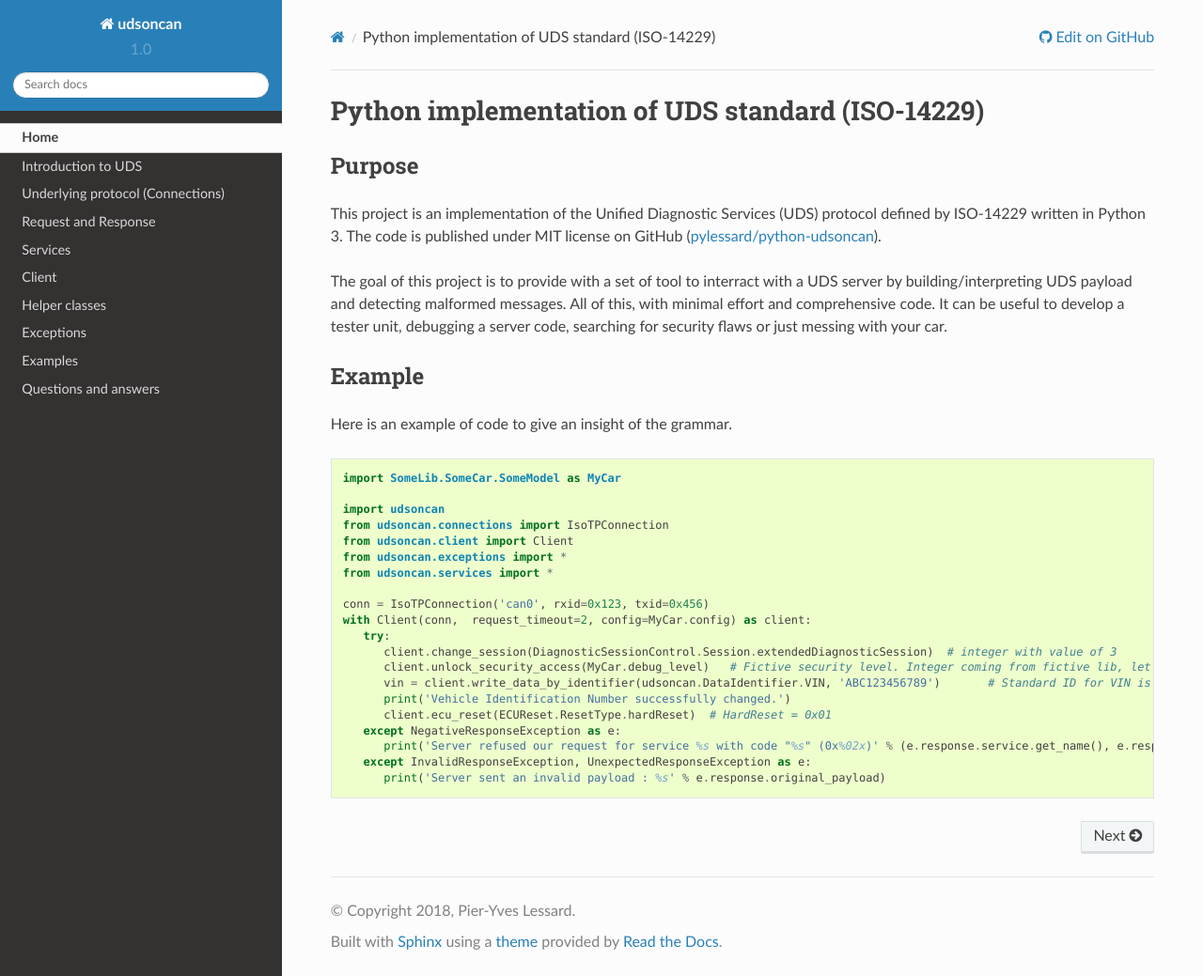
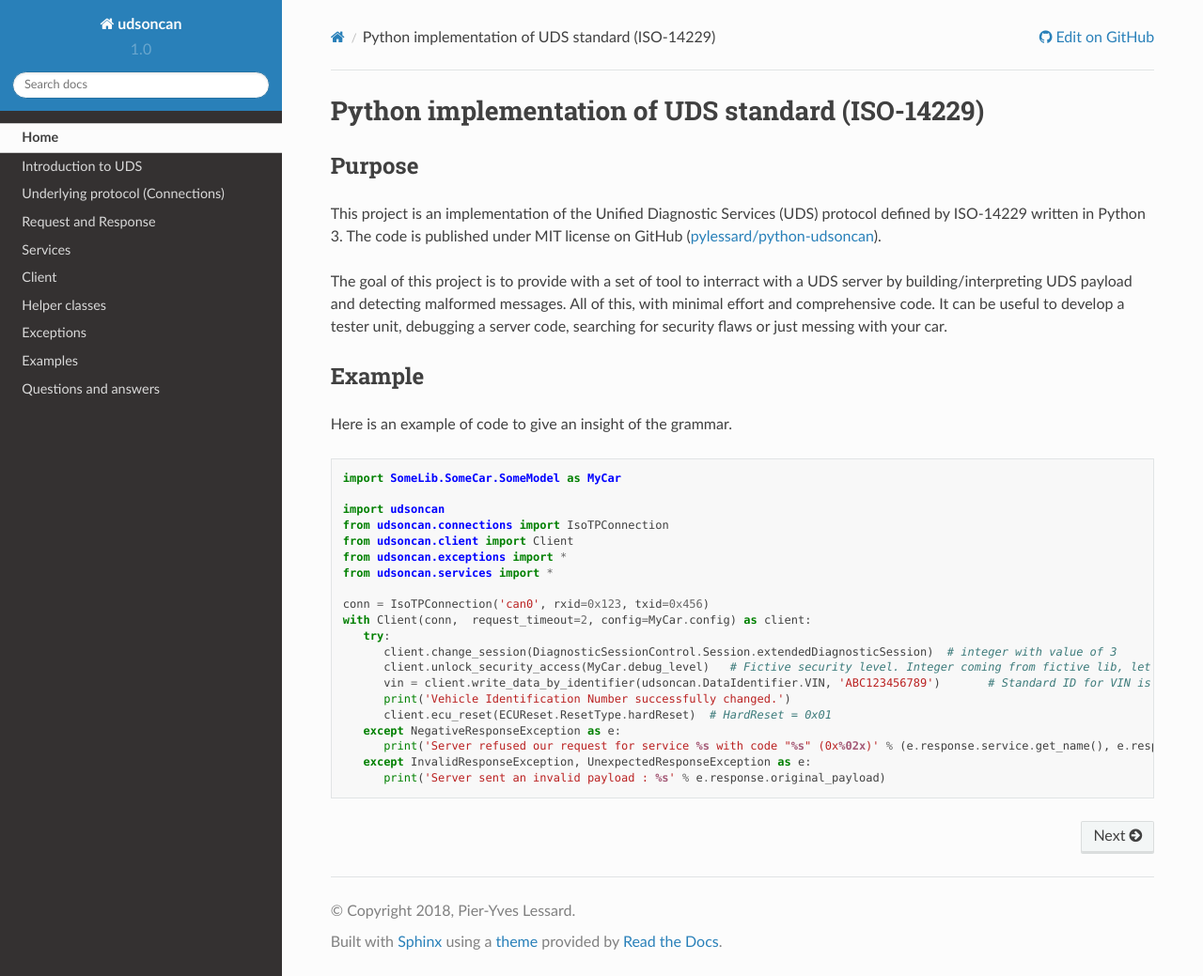
Before and after one commit to pylessard/python-udsoncan, a Sphinx documentation site: the page built from doc/source/index.rst, in a window 1280 px wide and 1039 px high. Shown: the whole window at 94% size. Built offline with Sphinx 7.4.7 and the Read the Docs theme 2.0.0, drawn with Linux system fonts in a browser that asks for light colours.

Commit message:
Attempt to fix rtd syntax highliting issue

```diff
--- a/doc/requirements.txt
+++ b/doc/requirements.txt
@@ -1 +1 @@
-sphinx_rtd_theme
+sphinx_rtd_theme>=0.3.1
--- a/doc/source/conf.py
+++ b/doc/source/conf.py
@@ -96,7 +96,7 @@ exclude_patterns = []
 #show_authors = False
 
 # The name of the Pygments (syntax highlighting) style to use.
-pygments_style = 'sphinx'
+pygments_style = 'default'
 
 # A list of ignored prefixes for module index sorting.
 #modindex_common_prefix = []
```
